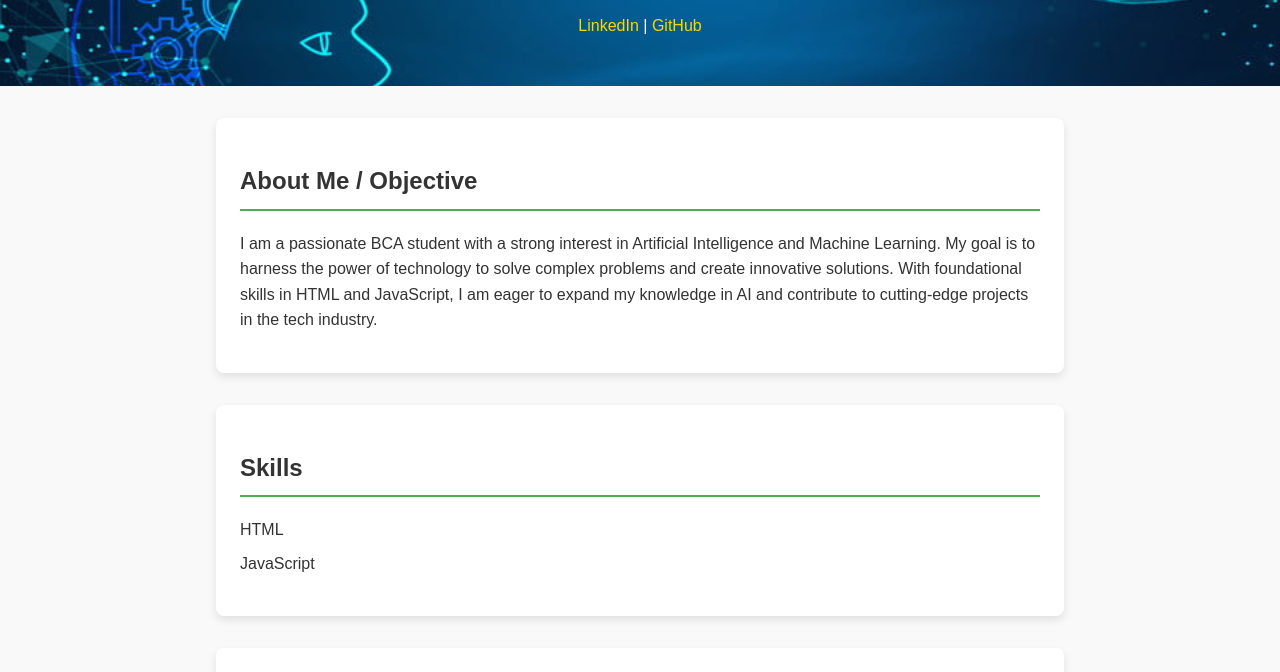
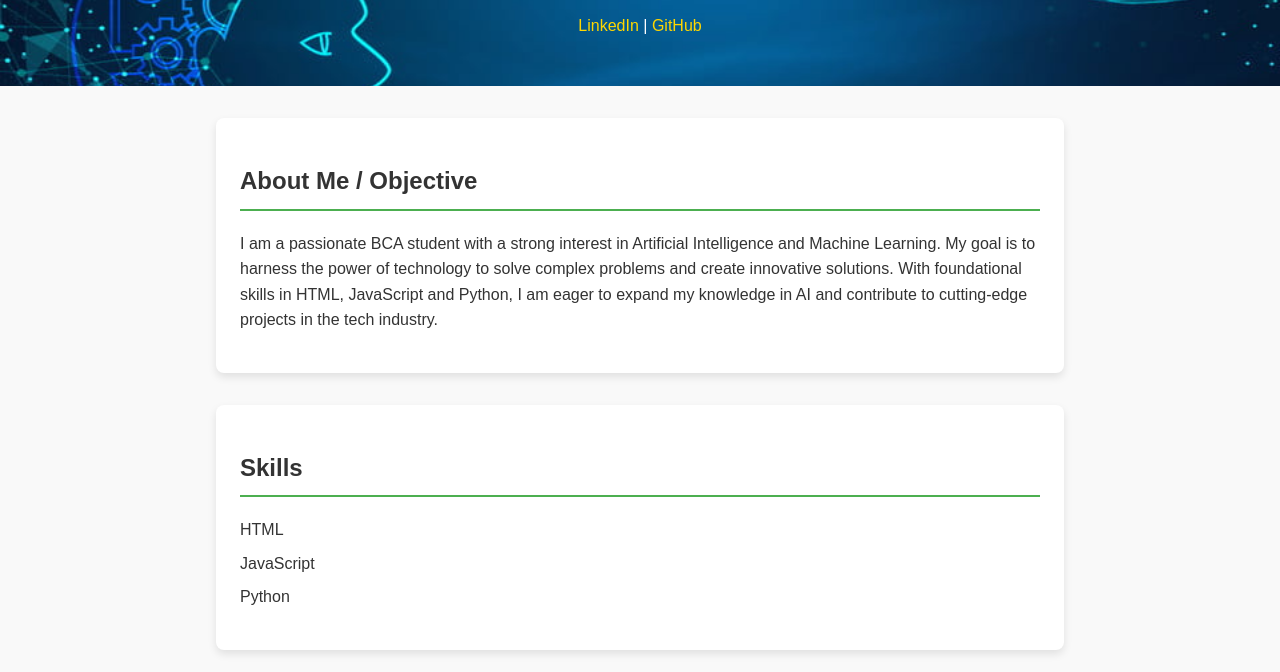
Before and after one commit to mahimarawat0707/mahima, a plain HTML site: page index.html in a window 1280 px wide. Shown: the part 128-800 px from the top of the page. Drawn offline with Linux system fonts and the light colour scheme.

Commit message:
Add Python to skills and objective description

```diff
--- a/index.html
+++ b/index.html
@@ -78,7 +78,7 @@
         <p>
             I am a passionate BCA student with a strong interest in Artificial Intelligence and Machine Learning.
             My goal is to harness the power of technology to solve complex problems and create innovative solutions.
-            With foundational skills in HTML and JavaScript, I am eager to expand my knowledge in AI and contribute
+            With foundational skills in HTML, JavaScript and Python, I am eager to expand my knowledge in AI and contribute
             to cutting-edge projects in the tech industry.
         </p>
     </section>
@@ -88,6 +88,7 @@
         <ul>
             <li>HTML</li>
             <li>JavaScript</li>
+            <li>Python</li>
         </ul>
     </section>
 
```
